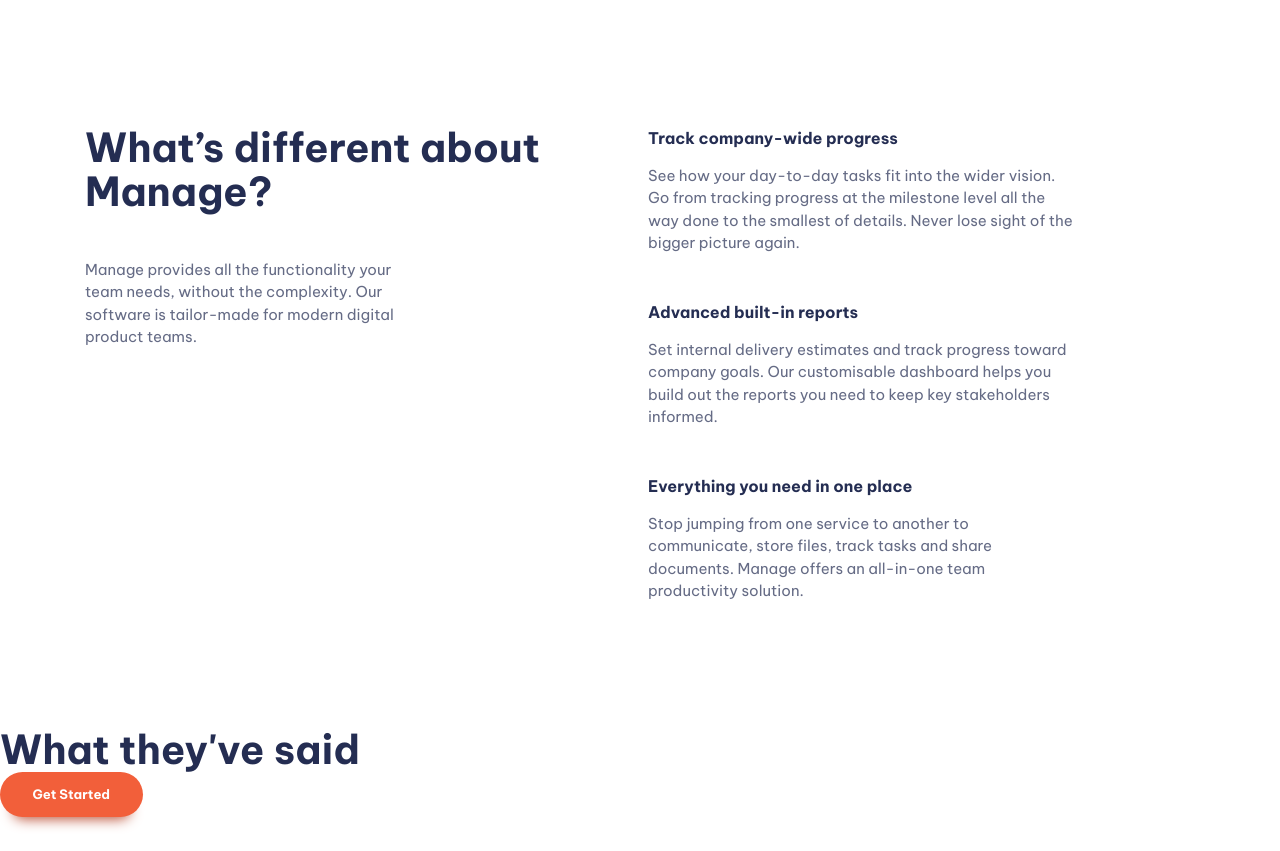
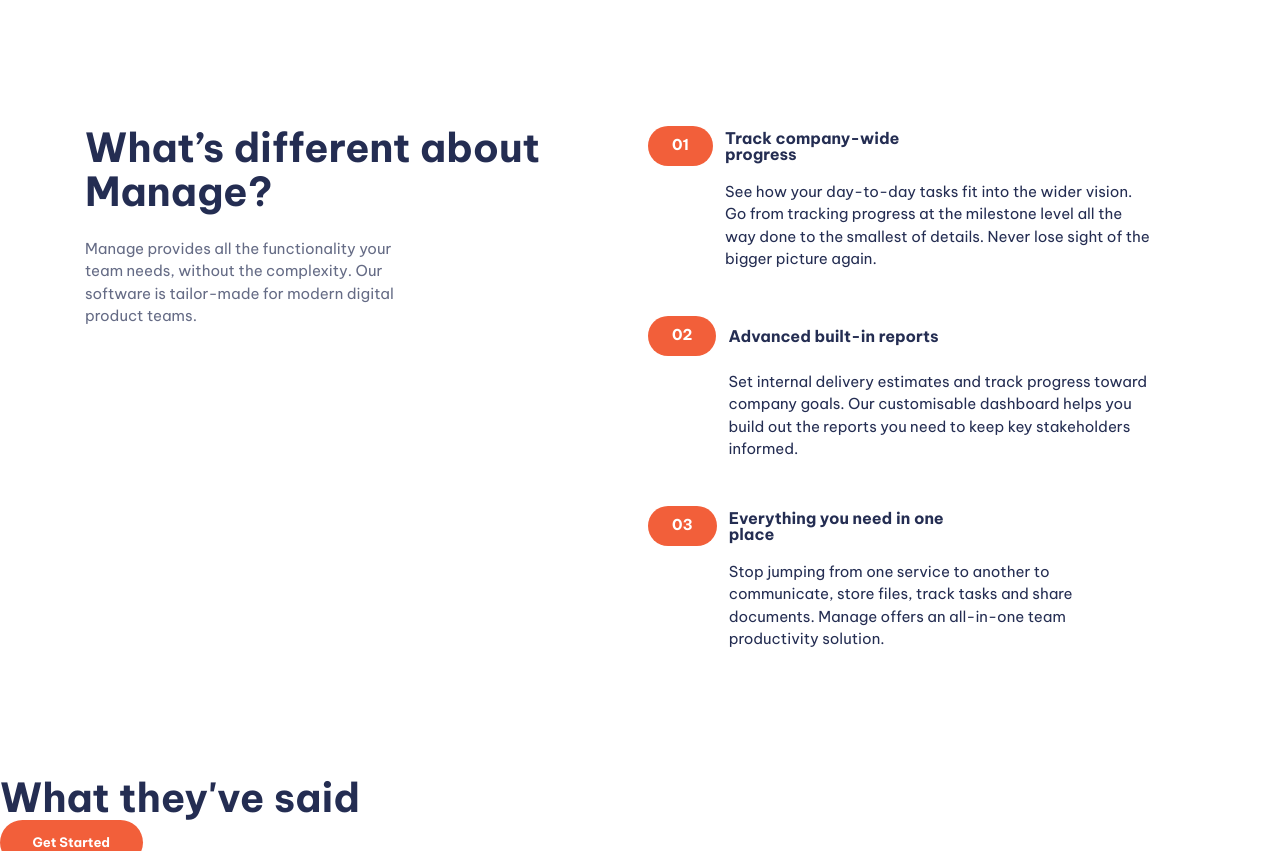
Before and after one commit to Keparoo/manage-landing-page, a website built with Vite: page index.html in a window 1280 px wide. Shown: the part 700-1551 px from the top of the page. Built offline with nearby package versions, Linux system fonts and the light colour scheme.

Commit message:
Style numbered list

```diff
--- a/index.html
+++ b/index.html
@@ -61,7 +61,7 @@
     <section class="padding-block-900">
       <div class="container">
         <div class="even-columns">
-          <div class="flow">
+          <div class="flow text-center-sm-only margin-bottom-700" style="--flow-spacer: 1.5rem">
             <h2 class="fs-secondary-heading fw-bold">What’s different about Manage?</h2>
             <p>Manage provides all the functionality your team needs, without the complexity. Our software is
               tailor-made for modern
@@ -71,8 +71,9 @@
             <ul class="numbered-items flow" role="list">
               <li>
                 <div class="flow" style="--flow-spacer: 1em">
-                  <h3 class="fs-600 fw-bold">Track company-wide progress</h3>
-                  <p data-width="wide">See how your day-to-day tasks fit into the wider vision. Go from tracking
+                  <h3 class="numbered-items__title | fs-600 fw-bold">Track company-wide progress</h3>
+                  <p class="numbered-items__body" data-width="wide">See how your day-to-day tasks fit into the wider
+                    vision. Go from tracking
                     progress at the milestone
                     level all the way
                     done to the smallest of details. Never lose sight of the bigger picture again.</p>
@@ -80,8 +81,9 @@
               </li>
               <li>
                 <div class="flow" style="--flow-spacer: 1em">
-                  <h3 class="fs-600 fw-bold">Advanced built-in reports</h3>
-                  <p data-width="wide">Set internal delivery estimates and track progress toward company goals. Our
+                  <h3 class="numbered-items__title | fs-600 fw-bold">Advanced built-in reports</h3>
+                  <p class="numbered-items__body" data-width="wide">Set internal delivery estimates and track progress
+                    toward company goals. Our
                     customisable dashboard
                     helps you build out
                     the reports you need to keep key stakeholders informed.</p>
@@ -89,8 +91,9 @@
               </li>
               <li>
                 <div class="flow" style="--flow-spacer: 1em">
-                  <h3 class="fs-600 fw-bold">Everything you need in one place</h3>
-                  <p data-width="wide">Stop jumping from one service to another to communicate, store files, track tasks
+                  <h3 class="numbered-items__title | fs-600 fw-bold">Everything you need in one place</h3>
+                  <p class="numbered-items__body" data-width="wide">Stop jumping from one service to another to
+                    communicate, store files, track tasks
                     and share
                     documents. Manage offers an
                     all-in-one team productivity solution.</p>
--- a/style.css
+++ b/style.css
@@ -421,6 +421,75 @@
   opacity: 0.1;
 }
 
+/* numbered items */
+
+/* Always reset when using counter else numbers continue from prev list */
+.numbered-items {
+  counter-reset: count;
+  width: fit-content;
+  margin-inline: auto;
+}
+
+.numbered-items li {
+  counter-increment: count;
+}
+
+.numbered-items div {
+  display: grid;
+  position: relative;
+  align-items: center;
+  column-gap: var(--size-300);
+  grid-template-columns: min-content 1fr 1fr;
+}
+
+.numbered-items__title {
+  grid-row: 1 / 2;
+  grid-column: 2 / 3;
+  line-height: 1;
+}
+
+.numbered-items__body {
+  grid-column: 1 / -1;
+}
+
+@media (min-width: 30em) {
+  .numbered-items p {
+    grid-column: 2 / -1;
+  }
+}
+
+.numbered-items div::before,
+.numbered-items div::after {
+  height: 40px;
+}
+
+.numbered-items div::before {
+  content: '0' counter(count);
+  display: flex;
+  align-items: center;
+  color: var(--clr-neutral-100);
+  font-weight: var(--fw-bold);
+  background-color: var(--clr-accent-400);
+  padding: 0 var(--size-500);
+  border-radius: 100vw;
+  grid-row: 1 / 2;
+  grid-column: 1 / 2;
+}
+
+@media (max-width: 30em) {
+  .numbered-items div::after {
+    --bg: var(--clr-accent-100);
+    content: '';
+    display: block;
+    z-index: -1;
+    border-radius: 100vw 0 0 100vw;
+    grid-column: 1 / -1;
+    grid-row: 1 / 2;
+    box-shadow: 5em 0 0 var(--bg);
+    background-color: var(--bg);
+  }
+}
+
 /*
 Named classes are set up to adjust with media queries
 Numbered classes are set up to never change.
@@ -442,9 +511,9 @@
 
 .container {
   --max-width: 1110px;
-  --padding: 1rem;
+  --container-padding: 1rem;
 
-  width: min(var(--max-width), 100% - var(--padding) * 2);
+  width: min(var(--max-width), 100% - var(--container-padding) * 2);
   margin-inline: auto;
 }
 
@@ -484,6 +553,24 @@
   */
 :where(.flow :not(:first-child)) {
   margin-top: var(--flow-spacer, 3em);
+}
+
+.text-center {
+  text-align: center;
+}
+
+.text-center p {
+  margin-inline: auto;
+}
+
+@media (max-width: 50em) {
+  .text-center-sm-only {
+    text-align: center;
+  }
+
+  .text-center-sm-only p {
+    margin-inline: auto;
+  }
 }
 
 .text-primary-400 {
@@ -557,6 +644,10 @@
   padding-block: var(--size-700);
 }
 
+.margin-bottom-700 {
+  margin-block-end: var(--size-700);
+}
+
 .display-sm-none {
   display: none;
 }
```
